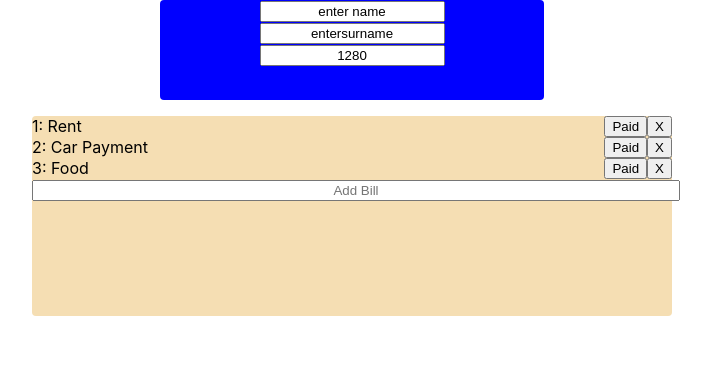
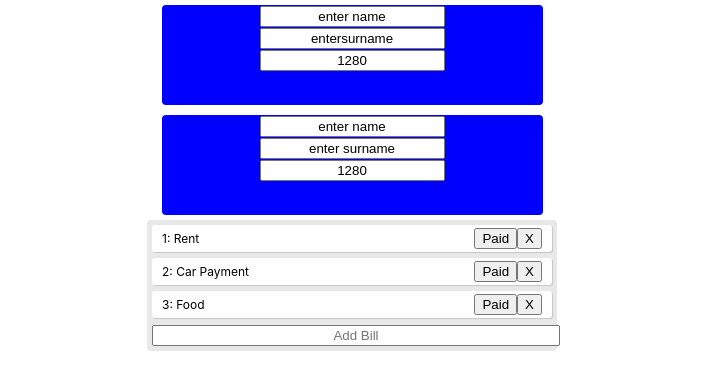
Before and after one commit to daniellopeza/HooksApp, a React (Create React App) app: page / in a window 1280 px wide. Shown: the top 390 px of the page, without its empty margins (288-999 px from the left). Built offline with nearby package versions, Linux system fonts and the light colour scheme.

Commit message:
Implemented comparison class NameTableNoHooks, to demonstrate vs hooks. Also added css

```diff
--- a/src/App.js
+++ b/src/App.js
@@ -1,6 +1,7 @@
 import React, { useState } from 'react';
 import { Bills } from './Bills';
 import { NameTable } from './NameTable';
+import NameTableNoHooks from './NameTableNoHooks';
 import { TodoForm } from './TodoForm';
 import { Todo } from './Todo';
 import './Bills';
@@ -44,11 +45,13 @@ function App() {
   return (
     <div className="App">
       <header className="App-header">
-        <div>
+        <div style={{padding: '5px 5px 5px 5px'}}>
           <NameTable/>
         </div>
-        <div className="bills">
-          <p>
+        <div style={{padding: '5px 5px 5px 5px'}}>
+          <NameTableNoHooks/>
+        </div>
+        <div className="bills" style={{padding: '5px 5px 5px 5px'}}>
           {todos.map((todo, index) => (
             <Todo key={index}
             index={index}
@@ -58,7 +61,6 @@ function App() {
             />
           ))}
           <TodoForm addTodo={addTodo} />
-        </p>
         </div>
       </header>
     </div>
--- a/src/Bills.css
+++ b/src/Bills.css
@@ -1,11 +1,21 @@
 .bills {
-    width: 50%;
-    height: 200px;
+    background: #e8e8e8;
     border-radius: 4px;
-    position: relative;
+    padding: 5px;
+    max-width: 400px;
+    align-content: center;
     margin-left: auto;
     margin-right: auto;
-    background-color: wheat;
-    text-align: center;
-    justify-content: center;
 }
+
+.bill{
+    background: #fff;
+    box-shadow: 1px 1px 1px rgba(0,0,0,0.15);
+    padding: 3px 10px;
+    font-size: 12px;
+    margin-bottom: 6px;
+    border-radius: 3px;
+    display: flex;
+    align-items: center;
+    justify-content: space-between;
+}
--- a/src/NameTable.js
+++ b/src/NameTable.js
@@ -42,6 +42,7 @@ function useFormInput(initialValue){
 }
 
 function useDocumentTitle(title){
+  // runs after initial render and every update
   useEffect(() => {
       document.title = title;
   });
--- /dev/null
+++ b/src/NameTableNoHooks.js
@@ -0,0 +1,77 @@
+import React from 'react';
+
+export default class NameTableNoHooks extends React.Component {
+    constructor(props){
+        super(props);
+        this.state = {
+            name: 'enter name',
+            surname: 'enter surname',
+            width: window.innerWidth
+        }
+
+        // need to bind methods to use "this"
+        this.handleNameChange = this.handleNameChange.bind(this);
+        this.handleSurnameChange = this.handleSurnameChange.bind(this);
+        this.handleResize = this.handleResize.bind(this);
+    }
+
+    // REPEATED LOGIC
+    handleNameChange(e){
+        this.setState({
+            name: e.target.value
+        });
+    }
+
+    handleSurnameChange(e){
+        this.setState({
+            surname: e.target.value
+        });
+    }
+
+    handleResize(){
+        this.setState({
+            width: window.innerWidth
+        });
+    }
+
+    // updating doc title is a  "side effect" in a class
+    componentDidMount(){
+        document.title = `${this.state.name} ${this.state.surname}`;
+        window.addEventListener('resize', this.handleResize);
+    }
+
+    // need this or class wont know state changed
+    componentDidUpdate(){
+        document.title = `${this.state.name} ${this.state.surname}`;
+    }
+
+    // REPEATED LOGIC
+    componentWillUnmount(){
+        window.removeEventListener('resize', this.handleResize);
+    }
+
+    render(){
+        return (
+            <div className="inputForm">
+            <div>
+                <input style={{textAlign: 'center'}}
+                value={this.state.name}
+                onChange={this.handleNameChange}
+                />
+            </div>
+            <div>
+                <input style={{textAlign: 'center'}}
+                value={this.state.surname}
+                onChange={this.handleSurnameChange}
+                />
+            </div>
+            <div>
+                <input
+                style={{textAlign: 'center'}}
+                value={this.state.width}
+                />
+            </div>
+            </div>
+        );
+    }
+}
--- a/src/Todo.js
+++ b/src/Todo.js
@@ -1,12 +1,15 @@
 import React from 'react';
+import './Bills.css';
 
 // {} to take props
 export function Todo({ todo, index, completeTodo, removeTodo  }) {
   return (
-    <div className="todo" style={{textDecoration: todo.isCompleted ? 'line-through' : '', display:'flex', }}>
-      {`${(index + 1)}: ${todo.text}`}
-      <button className="button" style={{margin:'0px 0px 0px auto'}} onClick={ () => completeTodo(index)}> Paid </button>
-      <button className="button" onClick={ () => removeTodo(index)}> X </button>
+    <div className="bill" style={{textDecoration: todo.isCompleted ? 'line-through' : ''}}>
+        {`${(index + 1)}: ${todo.text}`}
+      <div>
+        <button className="button" onClick={ () => completeTodo(index)}> Paid </button>
+        <button className="button" onClick={ () => removeTodo(index)}> X </button>
+      </div>
     </div>
   );
 }
```
Lines whose indentation alone changed are shown as unchanged.
